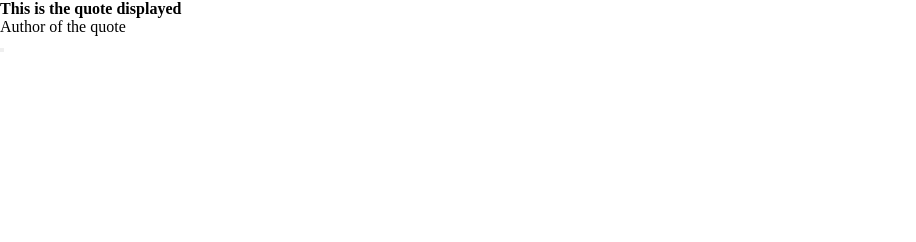
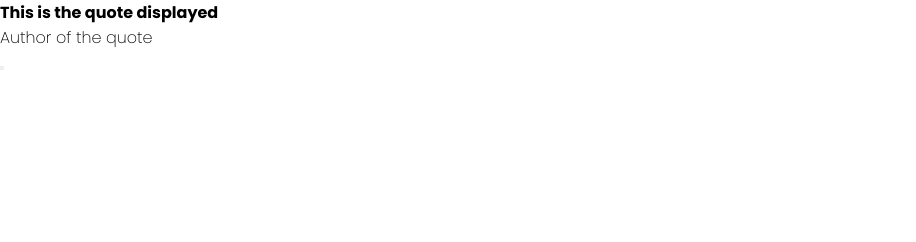
Before and after one commit to LyndaJung/Daily-Quote-Generator, a plain HTML site: page index.html in a window 1280 px wide. Shown: the top 242 px of the page, without its empty margins (0-916 px from the left). Drawn offline with Linux system fonts and the light colour scheme.

Commit message:
Update style.css
updated the fonts

```diff
--- a/style.css
+++ b/style.css
@@ -1,10 +1,19 @@
+@import url('https://fonts.googleapis.com/css2?family=Poppins:ital,wght@0,100;0,200;0,300;0,400;0,500;0,600;0,700;0,800;0,900;1,100;1,200;1,300;1,400;1,500;1,600;1,700;1,800;1,900&display=swap');
+
 * {
     margin: 0;
     padding: 0;
     box-sizing: inherit;
+    font-family: "Poppins", sans-serif;
 }
 
 /* Elements */
+
+.author {
+    font-family: "Poppins", sans-serif;
+    font-weight: 200;
+    font-style: normal;
+}
 
 /* Button */
 
```
